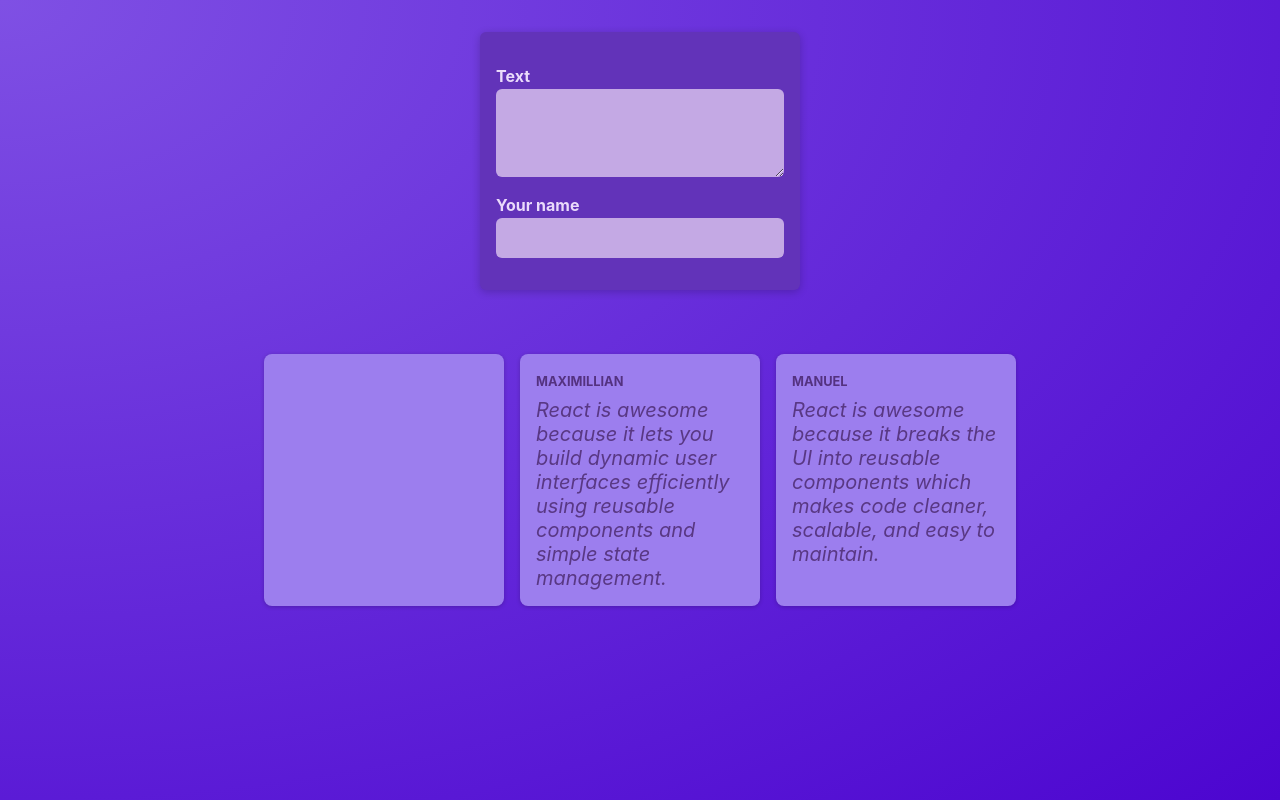
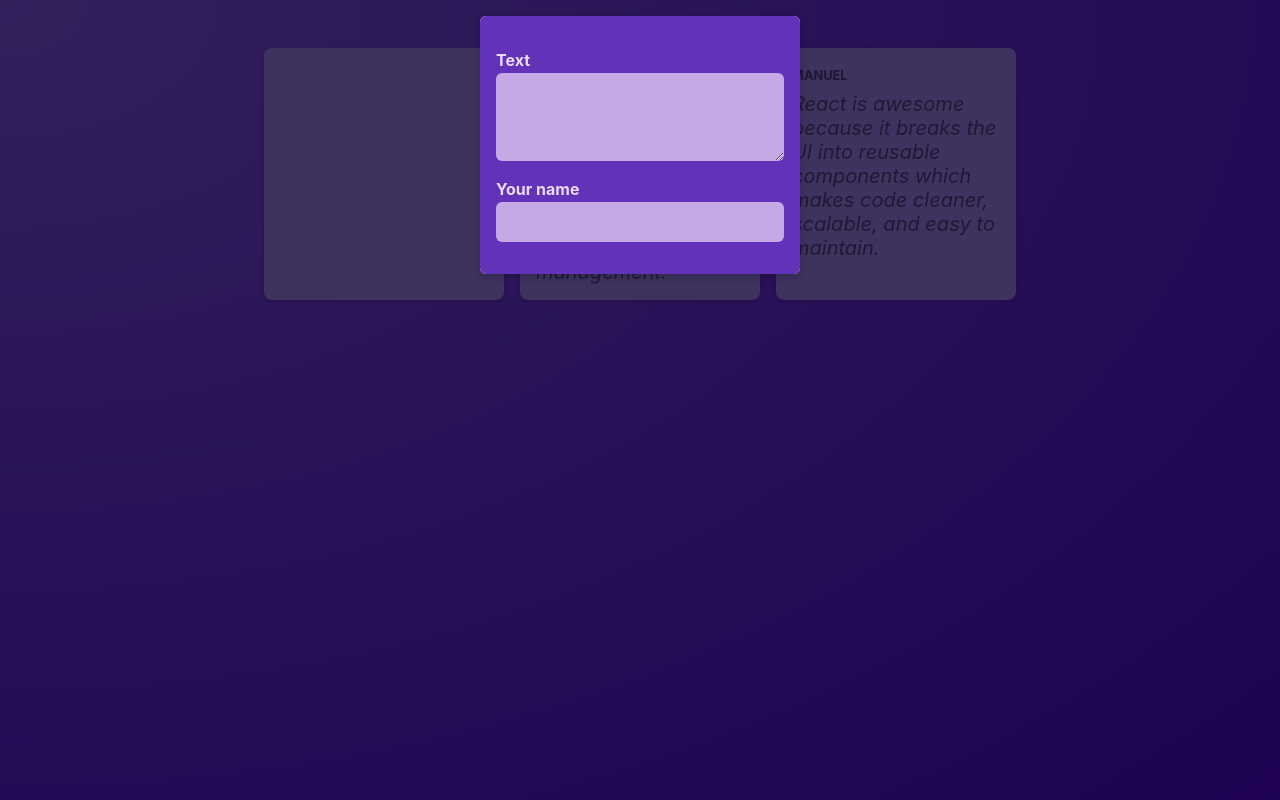
Before and after one commit to Saswat7101/React-Summary, a React (Vite) app: page / in a window 1280 px wide. Built offline with nearby package versions, Linux system fonts and the light colour scheme.

Commit message:
the special "children" prop

```diff
--- /dev/null
+++ b/src/components/Modal.jsx
@@ -0,0 +1,12 @@
+import classes from "./Modal.module.css";
+
+export default function Modal({ children }) {
+  return (
+    <>
+      <div className={classes.backdrop} />
+      <dialog open className={classes.modal}>
+        {children}
+      </dialog>
+    </>
+  );
+}
--- /dev/null
+++ b/src/components/Modal.module.css
@@ -0,0 +1,18 @@
+.backdrop {
+  position: fixed;
+  top: 0;
+  left: 0;
+  width: 100%;
+  height: 100vh;
+  background-color: rgba(0, 0, 0, 0.6);
+  z-index: 1;
+}
+
+.modal {
+  border: none;
+  border-radius: 6px;
+  box-shadow: 0 2px 8px rgba(0, 0, 0, 0.2);
+  padding: 0;
+  overflow: hidden;
+  z-index: 1;
+}
--- a/src/components/NewPost.module.css
+++ b/src/components/NewPost.module.css
@@ -2,9 +2,6 @@
   background-color: #6233b9;
   padding: 1rem;
   width: 20rem;
-  margin: 2rem auto;
-  border-radius: 6px;
-  box-shadow: 0 2px 8px rgba(0, 0, 0, 0.2);
 }
 
 .form label {
@@ -46,10 +43,10 @@
   background-color: #23014a;
 }
 
-.actions button[type='button'] {
+.actions button[type="button"] {
   background-color: transparent;
 }
 
-.actions button[type='button']:hover {
+.actions button[type="button"]:hover {
   color: #d1bee6;
 }
--- a/src/components/PostsList.jsx
+++ b/src/components/PostsList.jsx
@@ -2,6 +2,7 @@
 import NewPost from "./NewPost";
 import Post from "./Post";
 import classes from "./PostsList.module.css";
+import Modal from "./Modal";
 
 export default function PostsList() {
   const [enteredbody, setEnteredBody] = useState("");
@@ -16,10 +17,12 @@
   }
   return (
     <>
-      <NewPost
-        onBodyChange={bodyChangeHandler}
-        onAuthorChange={authorChangeHandler}
-      />
+      <Modal>
+        <NewPost
+          onBodyChange={bodyChangeHandler}
+          onAuthorChange={authorChangeHandler}
+        />
+      </Modal>
       <ul className={classes.posts}>
         <Post author={enteredAuthor} content={enteredbody} />
         <Post
```
